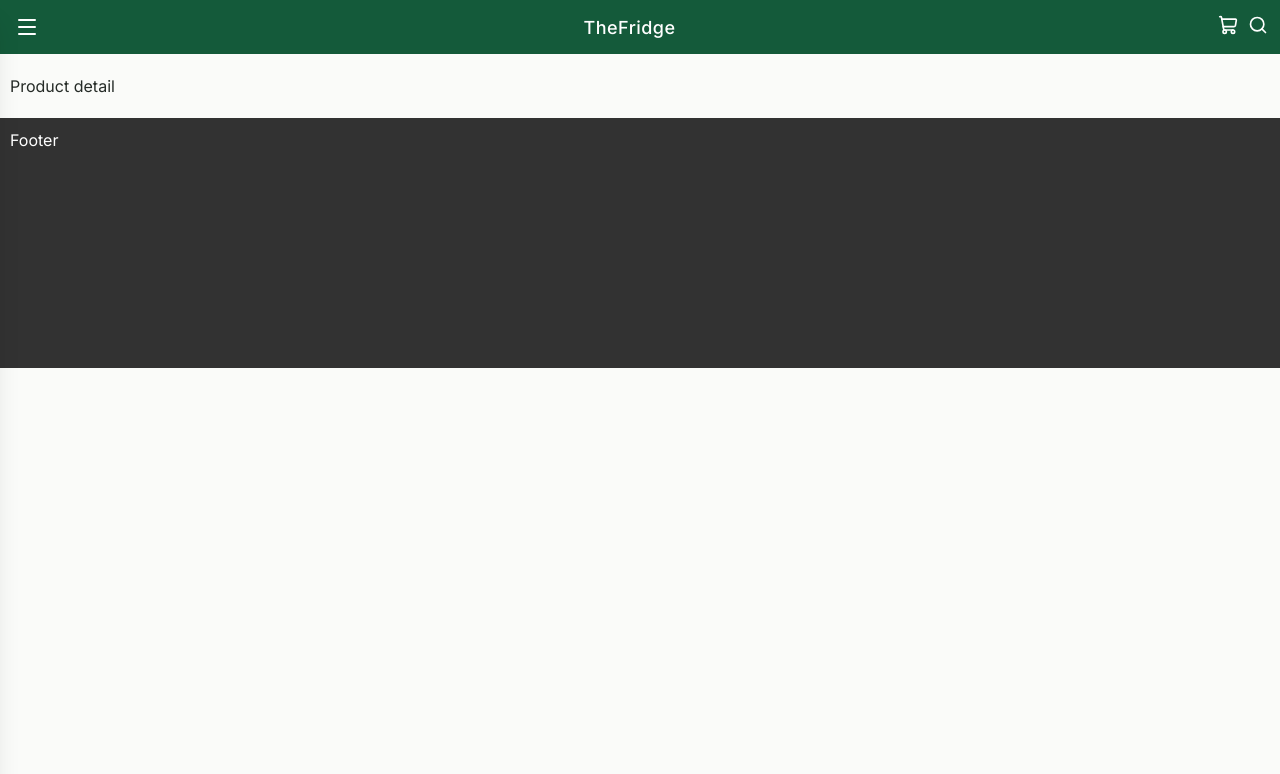
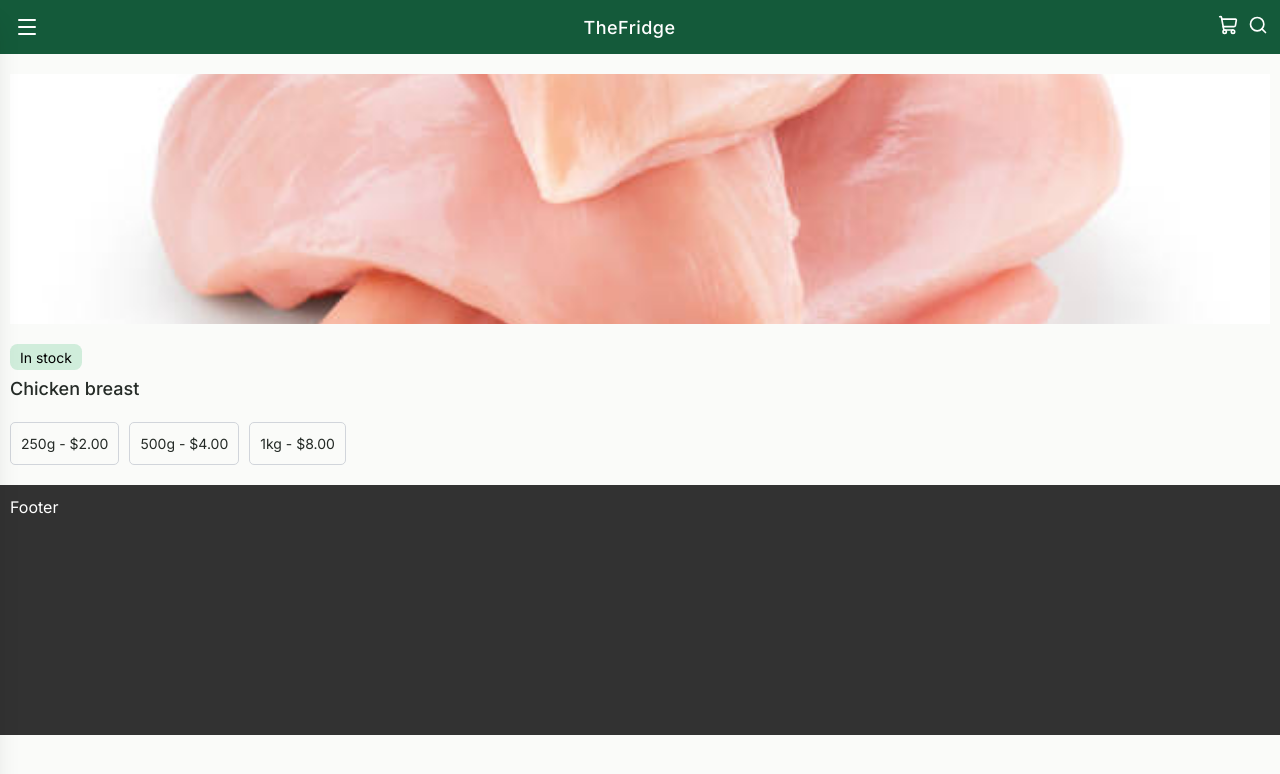
Before and after one commit to Both225/thefridge, a Next.js app: page /products/1 in a window 1280 px wide. Shown: the top 774 px of the page. Built offline with nearby package versions, Linux system fonts and the light colour scheme.

Commit message:
build weight selector

```diff
--- a/app/_components/ui/Badge.js
+++ b/app/_components/ui/Badge.js
@@ -2,7 +2,7 @@ function Badge({ text, bgColour }) {
   return (
     <p
       style={{ backgroundColor: bgColour }}
-      className="px-4 py-2 text-[1.4rem] rounded-xl text-black w-fit"
+      className="px-4 py-1 text-[1.4rem] rounded-xl text-black w-fit"
     >
       {text}
     </p>
--- a/app/_data/mockData.js
+++ b/app/_data/mockData.js
@@ -246,3 +246,9 @@ export const promoItems = [
     href: "/products",
   },
 ];
+
+export const weightItem = [
+  { value: "250", label: "250g - $2.00" },
+  { value: "500", label: "500g - $4.00" },
+  { value: "1000", label: "1kg - $8.00" },
+];
--- a/app/globals.css
+++ b/app/globals.css
@@ -18,6 +18,9 @@
   /* text colour */
   --color-strong: #252b27;
   --color-weak: #252b27b3;
+
+  /* badge colour */
+  --color-badge-success: #d0eddb;
 
   /* font family */
   --font-sans: "Inter", sans-serif;
--- /dev/null
+++ b/app/products/[productId]/ProductHeader.js
@@ -0,0 +1,12 @@
+import Badge from "@/app/_components/ui/Badge";
+
+function ProductHeader() {
+  return (
+    <div className="space-y-2">
+      <Badge text={"In stock"} bgColour={"#d0eddb"} />
+      <p className="text-[1.8rem] font-medium">Chicken breast</p>
+    </div>
+  );
+}
+
+export default ProductHeader;
--- /dev/null
+++ b/app/products/[productId]/ProductImage.js
@@ -0,0 +1,17 @@
+import Image from "next/image";
+import chickenBreast from "../../../public/products/chicken-breast.jpg";
+
+function ProductImage() {
+  return (
+    <div className="relative h-[25rem] w-full">
+      <Image
+        src={chickenBreast}
+        alt="Fresh Beef"
+        fill
+        className="object-cover"
+      />
+    </div>
+  );
+}
+
+export default ProductImage;
--- /dev/null
+++ b/app/products/[productId]/WeightBox.js
@@ -0,0 +1,14 @@
+function WeightBox({ text, onClick, selectedItem }) {
+  const activeItem = text === selectedItem;
+
+  return (
+    <button
+      className={`p-[1rem] text-[1.4rem] rounded-lg border ${activeItem ? "text-primary border-primary" : "border-stroke-weak"}`}
+      onClick={() => onClick(text)}
+    >
+      {text}
+    </button>
+  );
+}
+
+export default WeightBox;
--- /dev/null
+++ b/app/products/[productId]/WeightSelector.js
@@ -0,0 +1,27 @@
+"use client";
+
+import { useState } from "react";
+import WeightBox from "./WeightBox";
+
+function WeightSelector({ items }) {
+  const [selectedItem, setSelectedItem] = useState("");
+
+  function onSelect(choice) {
+    setSelectedItem((prev) => choice);
+  }
+
+  return (
+    <div className="flex gap-4 w-full">
+      {items.map((item) => (
+        <WeightBox
+          key={item.value}
+          text={item.label}
+          onClick={onSelect}
+          selectedItem={selectedItem}
+        />
+      ))}
+    </div>
+  );
+}
+
+export default WeightSelector;
--- a/app/products/[productId]/page.js
+++ b/app/products/[productId]/page.js
@@ -1,5 +1,16 @@
-function page() {
-  return <div>Product detail</div>;
+import ProductImage from "./ProductImage";
+import ProductHeader from "./ProductHeader";
+import WeightSelector from "./WeightSelector";
+import { weightItem } from "@/app/_data/mockData";
+
+function ProductDetail() {
+  return (
+    <>
+      <ProductImage />
+      <ProductHeader />
+      <WeightSelector items={weightItem} />
+    </>
+  );
 }
 
-export default page;
+export default ProductDetail;
```
